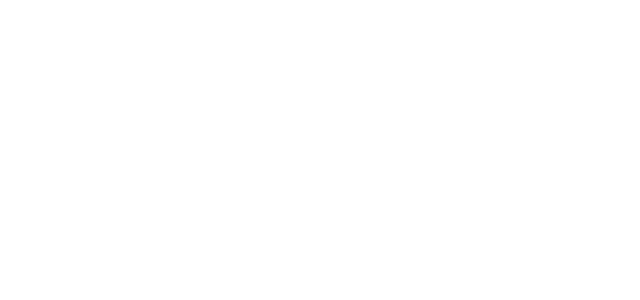
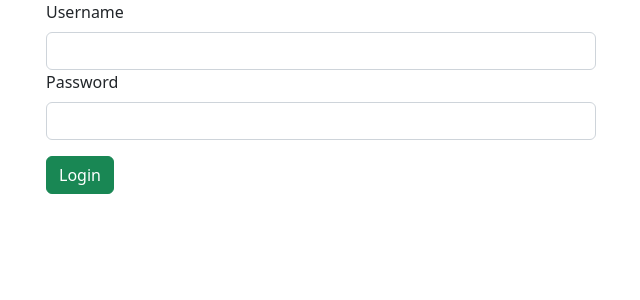
Before and after one commit to Amirthamlalas/NestDigitalAppAngular, an Angular app: page /admin in a window 1280 px wide. Before the commit this address led to /. Shown: the top 300 px of the page, without its empty margins (36-676 px from the left). Built offline with nearby package versions, Linux system fonts and the light colour scheme.

Commit message:
added admin

```diff
--- /dev/null
+++ b/src/app/admin/admin.component.html
@@ -0,0 +1,24 @@
+
+<div class="container">
+    <div class="row">
+        <div class="col col-12 col-sm-12 col-md-12 col-lg-12 col-xl-12 col-xxl-12">
+            <div class="row g-3">
+                <div class="col col-12 col-sm-12 col-md-6 col-lg-6 col-xl-6 col-xxl-6">
+
+                    <label for="" class="form-label">Username</label>
+                    <input type="text" class="form-control">
+                </div>
+            </div>
+            <div class="row g-3">
+                <div class="col col-12 col-sm-12 col-md-6 col-lg-6 col-xl-6 col-xxl-6">
+                    <label for="" class="form-label">Password</label>
+                    <input type="password" class="form-control">
+
+                </div>
+                <div class="col col-12 col-sm-12 col-md-12 col-lg-12 col-xl-12 col-xxl-12">
+                    <button class="btn btn-success">Login</button>
+                </div>
+            </div>
+        </div>
+    </div>
+</div>
```
Also changed, not shown: src/app/admin/admin.component.ts (added, +10 -0 lines), src/app/app.module.ts (+7 -1 lines), src/app/admin/admin.component.css (added).
